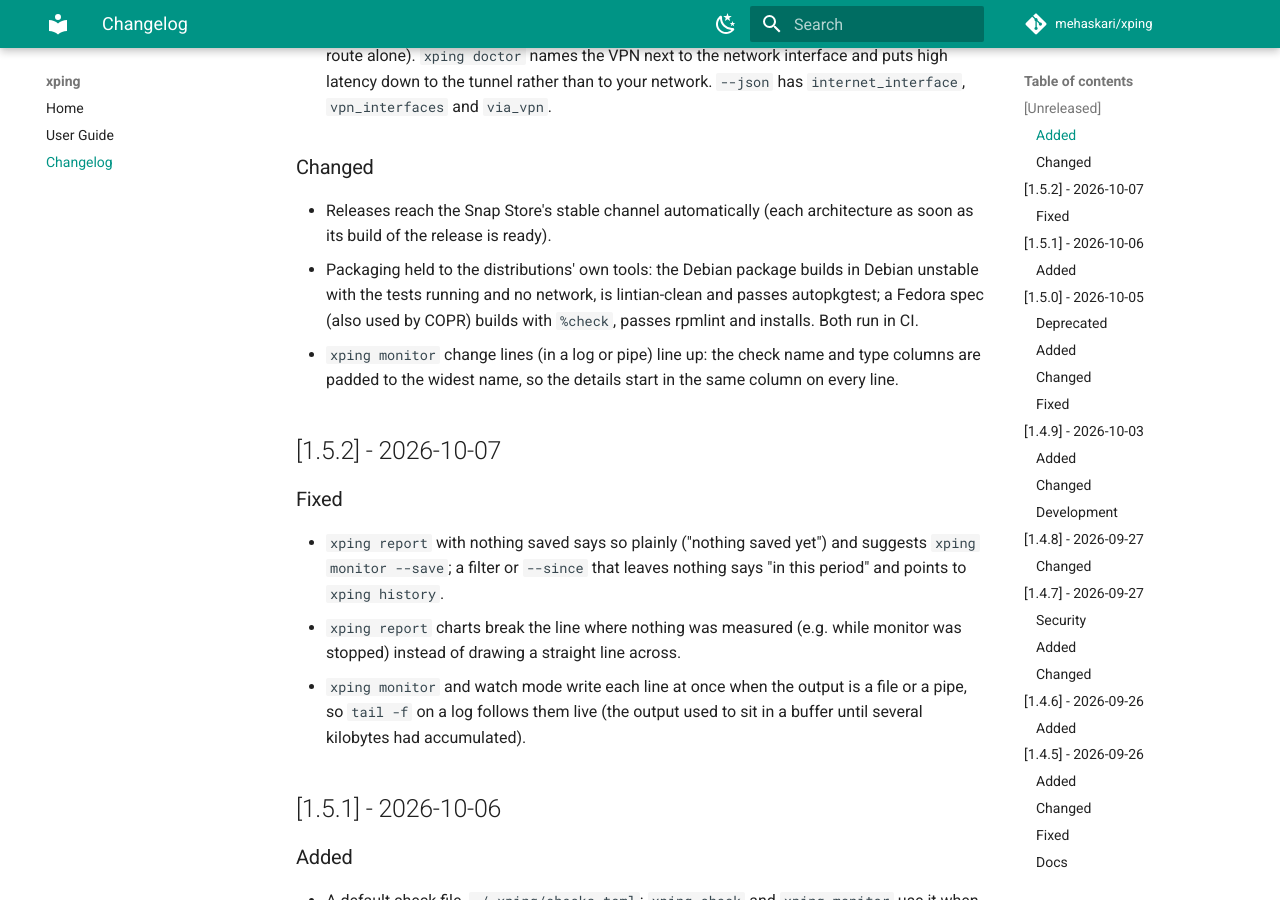
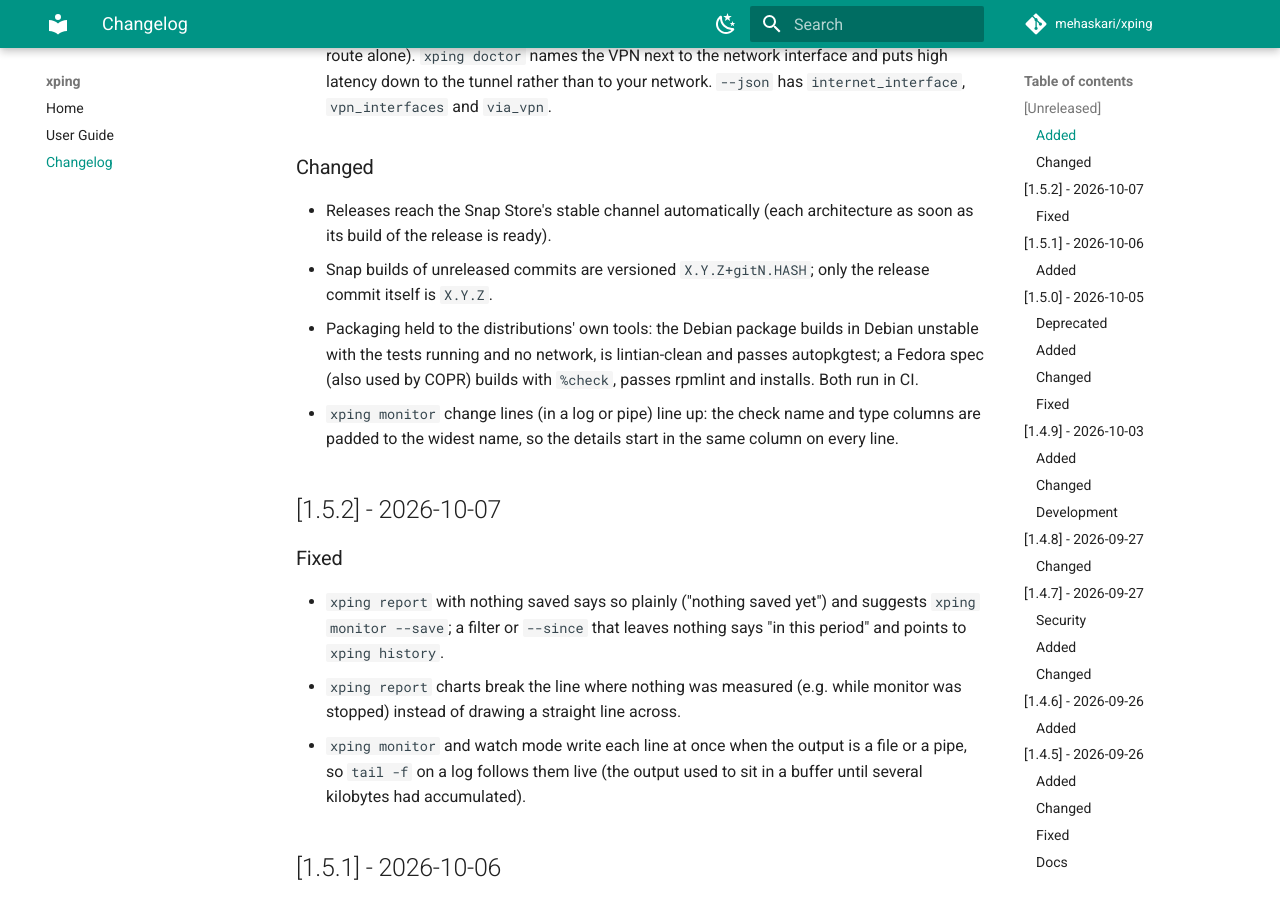
Before and after one commit to mehaskari/xping, an MkDocs documentation site: the page built from docs/changelog.md, in a window 1280 px wide and 900 px high, scrolled down 624 px. Built offline with MkDocs 1.6.1 and Material for MkDocs 9.7.7, drawn with Linux system fonts in a browser that asks for light colours; comment, search, counter and statistics services are not loaded.

Commit message:
snap: only the release commit builds as the release version
Builds of other commits on main are X.Y.Z+gitN.HASH (override-pull), so
the stable promotion, which matches the exact version, can never ship
unreleased code that carried the same version string. Also refresh the
store description and website.

Co-Authored-By: Claude Opus 5.5 <noreply@anthropic.com>

```diff
--- a/docs/changelog.md
+++ b/docs/changelog.md
@@ -27,6 +27,8 @@
 ### Changed
 - Releases reach the Snap Store's stable channel automatically (each
   architecture as soon as its build of the release is ready).
+- Snap builds of unreleased commits are versioned `X.Y.Z+gitN.HASH`;
+  only the release commit itself is `X.Y.Z`.
 - Packaging held to the distributions' own tools: the Debian package
   builds in Debian unstable with the tests running and no network, is
   lintian-clean and passes autopkgtest; a Fedora spec (also used by COPR)
```
Also changed, not shown: PACKAGING.md (+6 -2 lines), RELEASE.md (+1 -1 lines), 1 other file.
